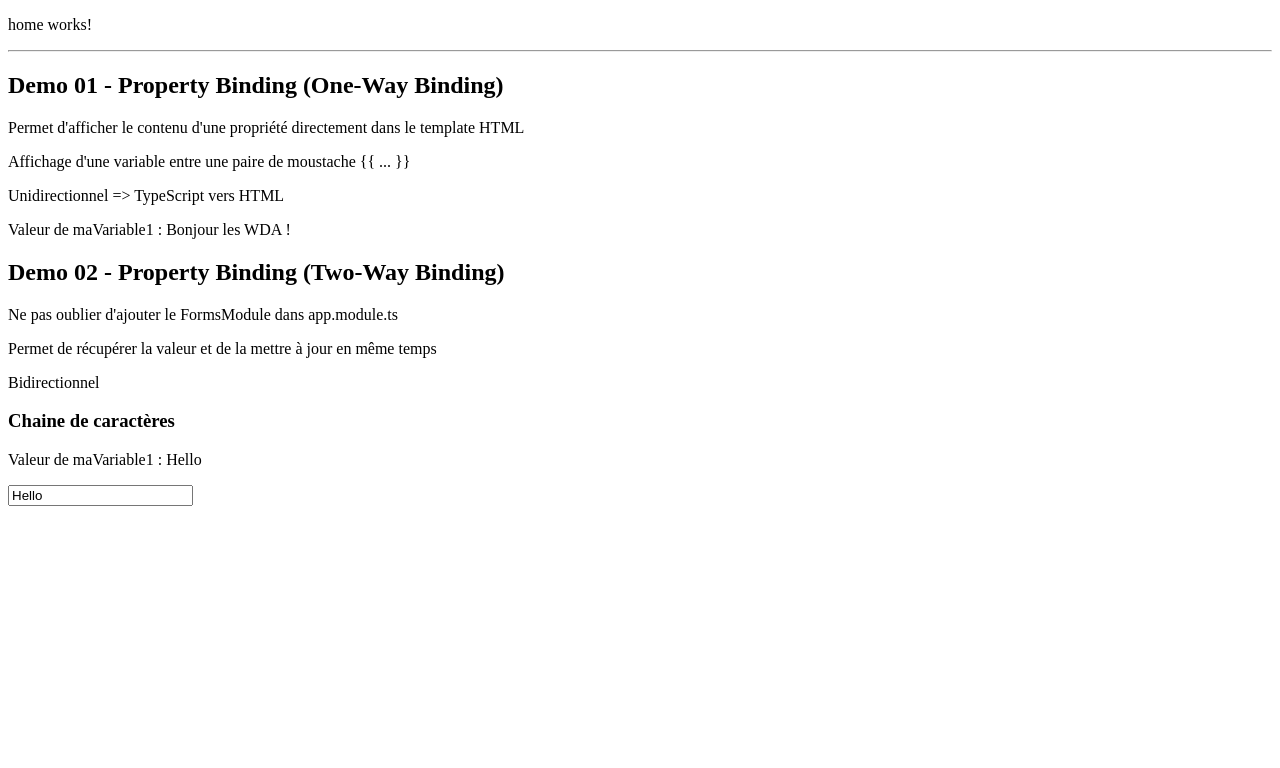
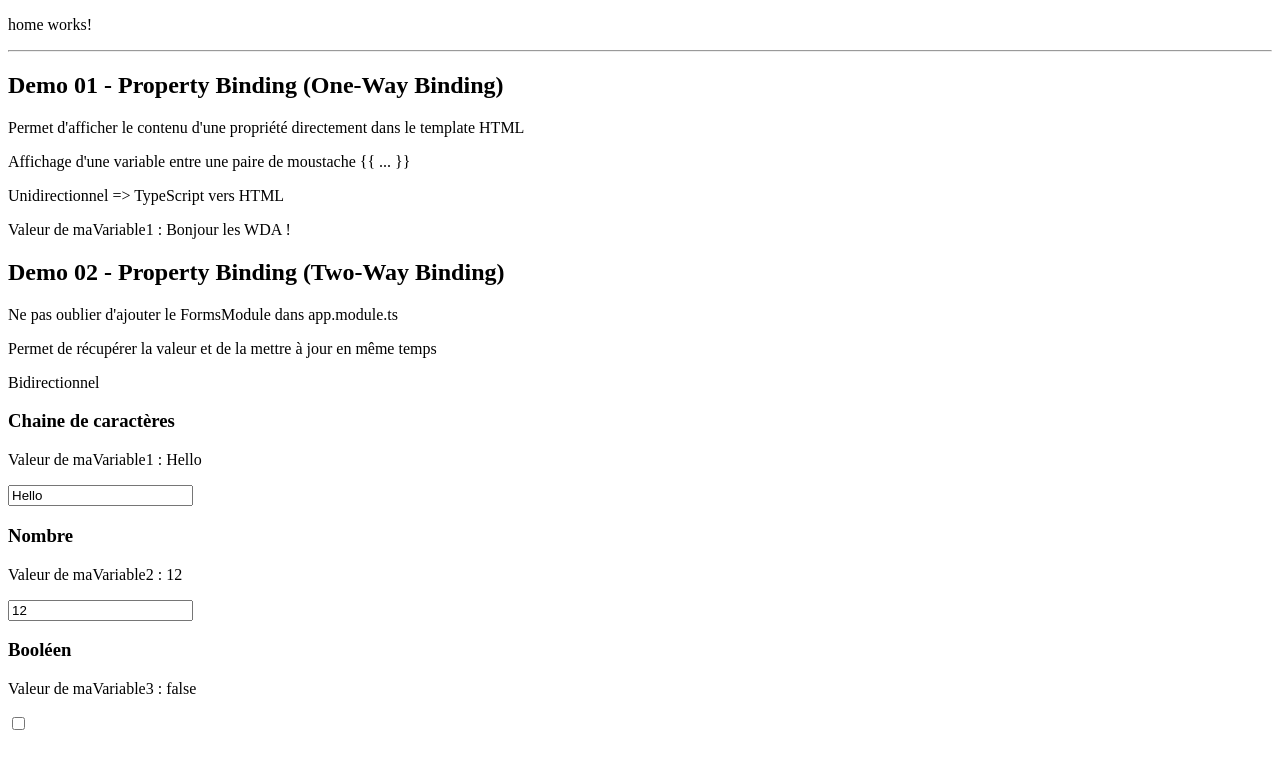
Before and after one commit to SteveBstorm/TFWebData_Demo, an Angular app: page / in a window 1280 px wide. Shown: the top 768 px of the page. Built offline with nearby package versions, Linux system fonts and the light colour scheme.

Commit message:
Demo 02 - Two-Way Binding

```diff
--- a/src/app/demos/demo02/demo02.component.html
+++ b/src/app/demos/demo02/demo02.component.html
@@ -7,3 +7,11 @@
 <h3>Chaine de caractères</h3>
 <p>Valeur de maVariable1 : {{ maVariable1 }}</p>
 <input type="text" [(ngModel)]="maVariable1">
+
+<h3>Nombre</h3>
+<p>Valeur de maVariable2 : {{ maVariable2 }}</p>
+<input type="number" [(ngModel)]="maVariable2">
+
+<h3>Booléen</h3>
+<p>Valeur de maVariable3 : {{ maVariable3 }}</p>
+<input type="checkbox" [(ngModel)]="maVariable3">
--- a/src/app/demos/demo02/demo02.component.ts
+++ b/src/app/demos/demo02/demo02.component.ts
@@ -8,5 +8,7 @@ import { Component } from '@angular/core';
 export class Demo02Component {
 
   maVariable1: string = "Hello";
+  maVariable2: number = 12;
+  maVariable3: boolean = false;
 
 }
```
